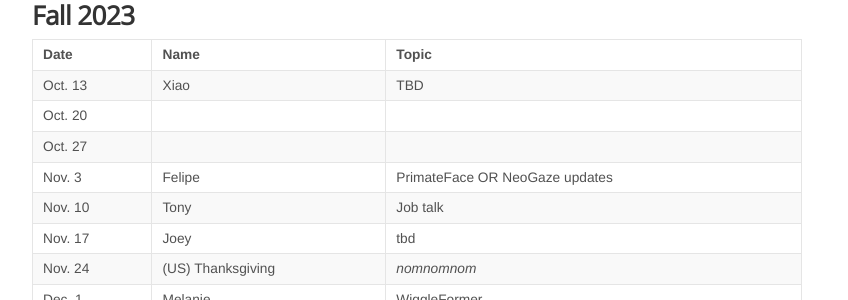
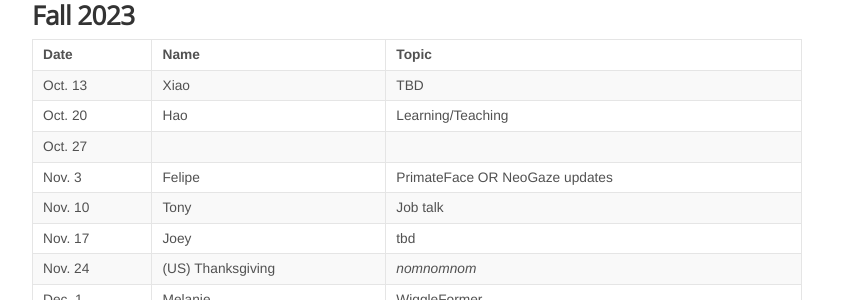
Before and after one commit to KordingLab/KordingLab.github.io, a Jekyll site: the page built from resources.md, in a window 1280 px wide and 900 px high. Shown: the part 323-623 px from the top of the window, without its empty margins (223-1071 px from the left). Built offline with Jekyll 4.4.1, drawn with Linux system fonts in a browser that asks for light colours; nearby versions of some CDN libraries; comment, search, counter and statistics services are not loaded.

Commit message:
Update resources.md

```diff
--- a/resources.md
+++ b/resources.md
@@ -17,7 +17,7 @@ Get on the listserve for announcements: https://groups.google.com/forum/#!forum/
 | Date | Name | Topic |
 |------|------|-------|
 | Oct. 13 | Xiao | TBD |
-| Oct. 20 |  |  |
+| Oct. 20 | Hao | Learning/Teaching |
 | Oct. 27 |  |  |
 | Nov. 3 | Felipe | PrimateFace OR NeoGaze updates |
 | Nov. 10 | Tony | Job talk |
```
